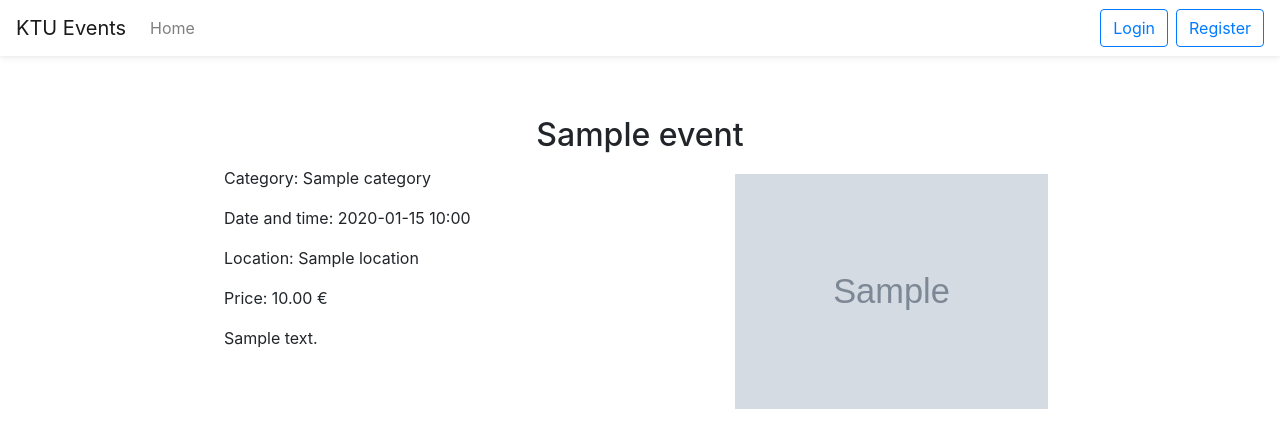
After one commit to MatZil/DataDog-Projektas, a Symfony app: template templates/events/eventDetails.html.twig in a window 1280 px wide. The commit adds this page. Shown: the top 448 px of the page. Run offline with Twig, Linux system fonts and the light colour scheme; the template is opened without the code that fills it: most values are stand-ins (such as "Sample title", 1, 10 or a date in 2020); grey boxes marked "Sample" are stand-in pictures; some libraries are stand-ins or nearby versions.

Commit message:
Veikiantis renginio puslapis

```diff
--- a/public/css/main.css
+++ b/public/css/main.css
@@ -42,7 +42,10 @@ label.required::before {
 .card-event:hover {
     box-shadow: 0 0 8px 5px rgba(0, 0, 0, .06);
 }
-
+.long-text{
+    word-wrap: break-word;
+    width: 600px;
+}
 .card-event::before {
     content: '';
     position: absolute;
@@ -61,6 +64,10 @@ label.required::before {
     margin: -6px;
 }
 
+.center{
+    text-align: center;
+}
+
 .card-event>.card-footer:last-child {
     border-radius: 0 0 .5rem .5rem !important;
 }
--- a/src/Controller/ConfirmedController.php
+++ b/src/Controller/ConfirmedController.php
@@ -11,7 +11,7 @@ use Symfony\Bundle\FrameworkBundle\Controller\AbstractController;
 class ConfirmedController extends AbstractController
 {
     /**
-     * @Route("/confirmed/{slug}", name="confirmed")
+     * @Route("/confirmed/{slug}", name="app_confirmed")
      */
     public function confirmed($slug = "") : Response
     {
--- a/src/Migrations/Version20190430131849.php
+++ b/src/Migrations/Version20190503063006.php
@@ -10,7 +10,7 @@ use Doctrine\Migrations\AbstractMigration;
 /**
  * Auto-generated Migration: Please modify to your needs!
  */
-final class Version20190430131849 extends AbstractMigration
+final class Version20190503063006 extends AbstractMigration
 {
     public function getDescription() : string
     {
--- a/src/Repository/EventRepository.php
+++ b/src/Repository/EventRepository.php
@@ -62,15 +62,15 @@ class EventRepository extends ServiceEntityRepository
     }
     */
 
-    /*
+
     public function findOneBySomeField($value): ?Event
     {
         return $this->createQueryBuilder('e')
-            ->andWhere('e.exampleField = :val')
+            ->andWhere('e.id = :val')
             ->setParameter('val', $value)
             ->getQuery()
             ->getOneOrNullResult()
         ;
     }
-    */
+
 }
--- /dev/null
+++ b/templates/events/eventDetails.html.twig
@@ -0,0 +1,22 @@
+{% extends 'base.html.twig' %}
+{% block body %}
+<div class="">
+    <h2 class="card-title center">{{ event.title }}</h2>
+    <div class="row">
+        <div class="{% if event.photo %}col-7{% endif %}">
+            <div class="">
+                <p>Category: {{ event.category }}</p>
+                <p>Date and time: {{ event.date | date("Y-m-d H:i") }}</p>
+                <p>Location: {{ event.location }}</p>
+                <p>Price: {{ event.price == 0 ? 'FREE' : (event.price | number_format(2) ~ ' &euro;') | raw}}</p>
+                <p class="long-text">{{ event.description }}</p>
+            </div>
+        </div>
+        {% if event.photo %}
+            <div class="col-5">
+                <img src="{{ asset('uploads/photos/') ~ event.photo }}" class="card-img p-2">
+            </div>
+        {% endif %}
+    </div>
+</div>
+{% endblock %}
--- a/templates/index.html.twig
+++ b/templates/index.html.twig
@@ -53,7 +53,7 @@
             <div class="row no-gutters">
                 <div class="{% if event.photo %}col-7{% endif %}">
                     <div class="card-body">
-                        <h2 class="card-title">{{ event.title }}</h2>
+                        <a href="{{ path('app_eventDetails', {'slug':event.id}) }}"><h2 class="card-title">{{ event.title }}</h2></a>
                         <p class="card-text lead">{{ event.intro }}</p>
                     </div>
                 </div>
--- a/templates/registration/confirmation.html.twig
+++ b/templates/registration/confirmation.html.twig
@@ -1,5 +1,5 @@
 <h1>Hello, {{ username }}!</h1>
 <p>You have successfully registered to our amazing website! All you have to do now is to confirm your e-mail.</p>
-<form action="{{ url('confirmed') }}/{{ username }}">
+<form action="{{ url('app_confirmed') }}/{{ username }}">
     <input type="submit" value="Confirm my e-mail" target="_blank">
 </form>
```
Also changed, not shown: src/Controller/EventDetailsController.php (added, +25 -0 lines), 1 other file.
